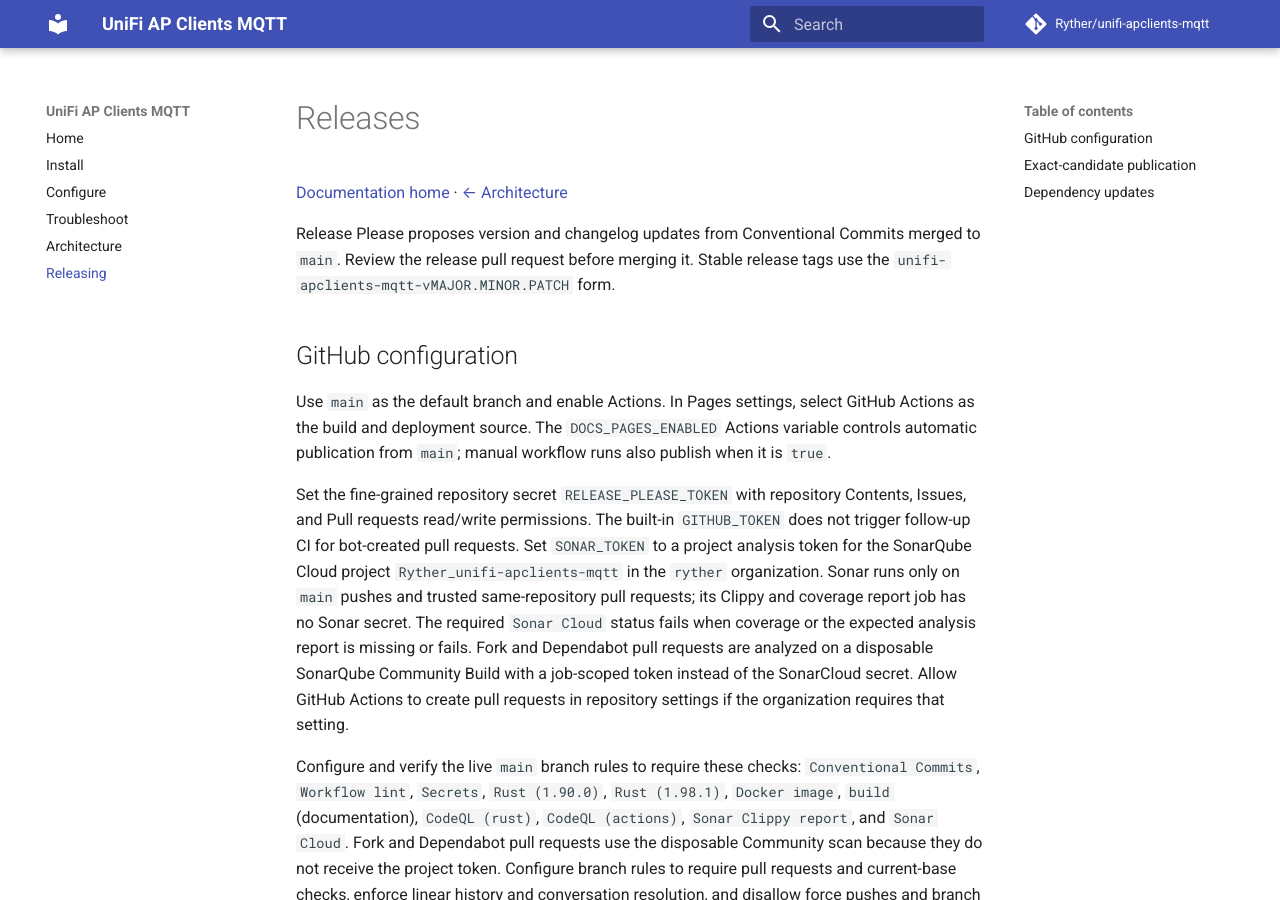
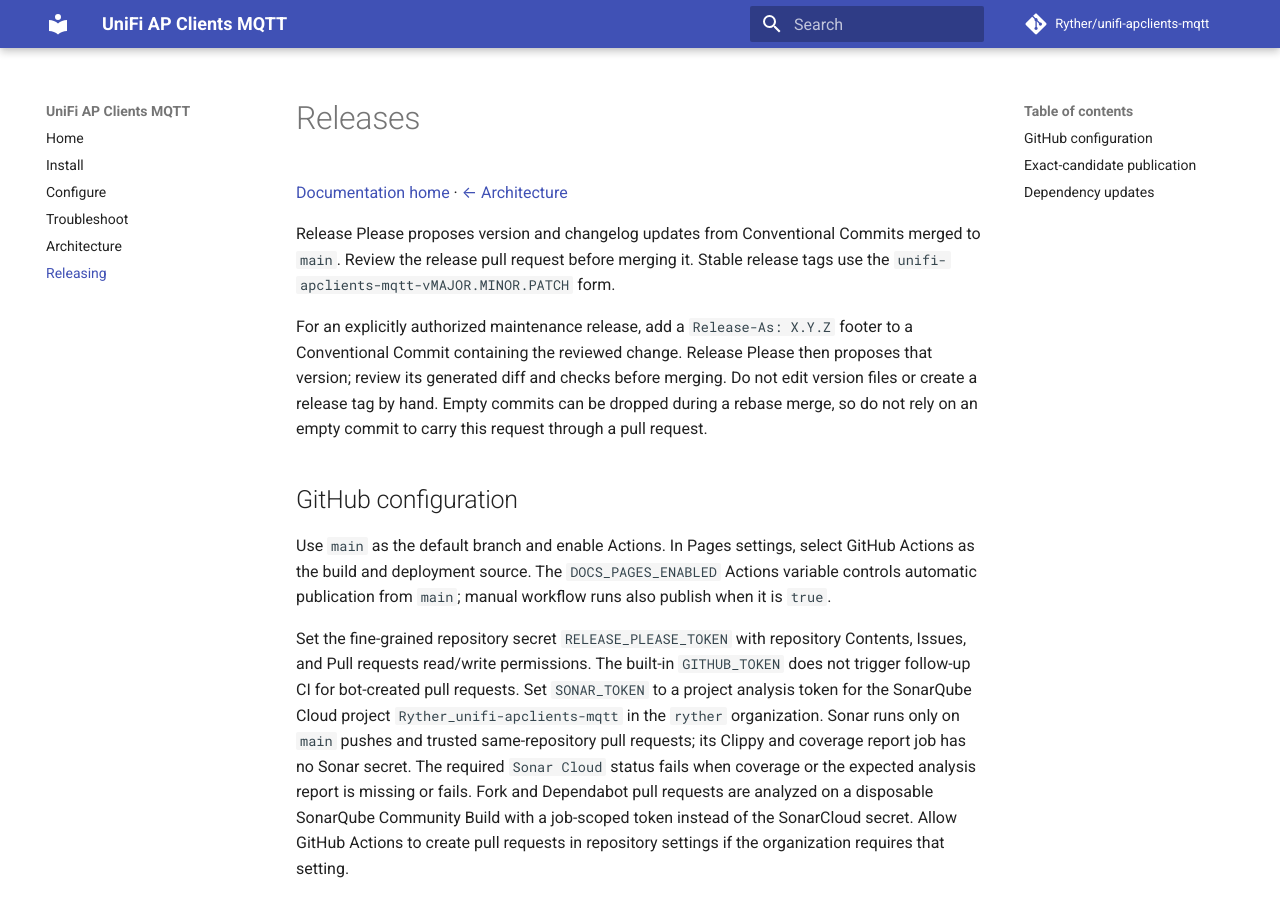
Before and after one commit to Ryther/unifi-apclients-mqtt, an MkDocs documentation site: the page built from docs/releasing.md, in a window 1280 px wide and 900 px high. Built offline with MkDocs 1.6.1 and Material for MkDocs 9.7.7, drawn with Linux system fonts in a browser that asks for light colours; comment, search, counter and statistics services are not loaded.

Commit message:
docs: document maintenance release requests
Release-As: 1.0.2

```diff
--- a/docs/releasing.md
+++ b/docs/releasing.md
@@ -5,6 +5,13 @@
 Release Please proposes version and changelog updates from Conventional Commits
 merged to `main`. Review the release pull request before merging it. Stable
 release tags use the `unifi-apclients-mqtt-vMAJOR.MINOR.PATCH` form.
+
+For an explicitly authorized maintenance release, add a `Release-As: X.Y.Z`
+footer to a Conventional Commit containing the reviewed change. Release Please
+then proposes that version; review its generated diff and checks before merging.
+Do not edit version files or create a release tag by hand. Empty commits can be
+dropped during a rebase merge, so do not rely on an empty commit to carry this
+request through a pull request.
 
 ## GitHub configuration
 
```
